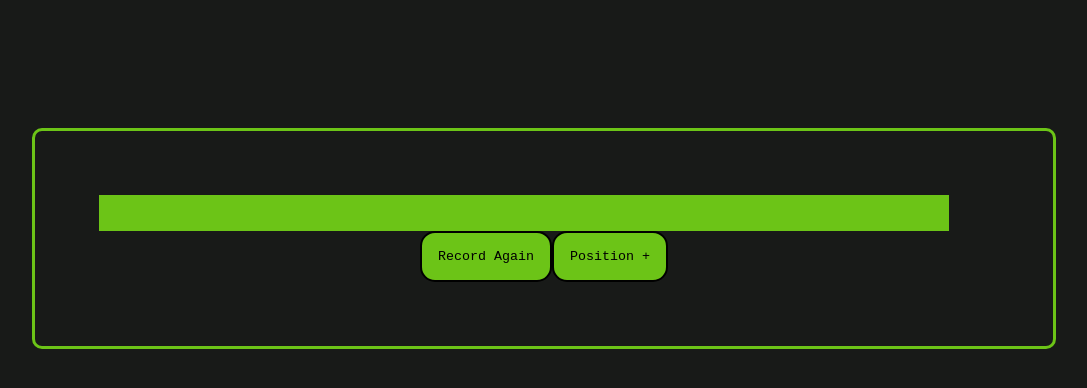
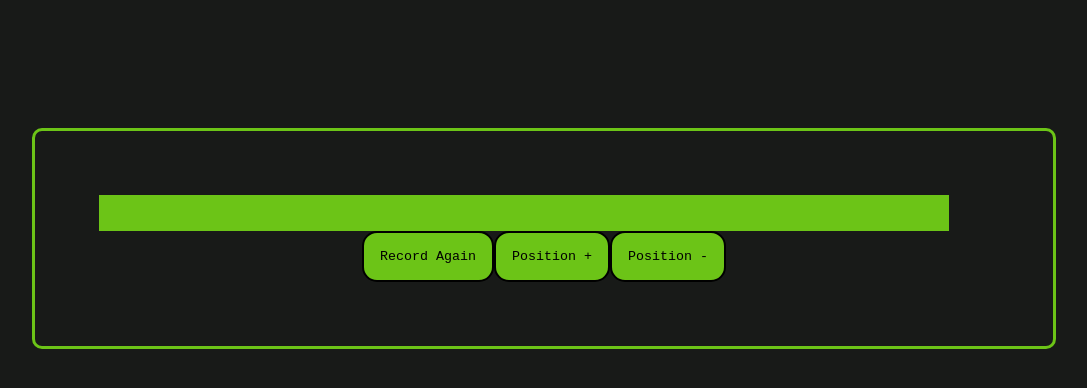
Before and after one commit to SeanLaTour/nesh, a React (Create React App) app: page /tab in a window 1280 px wide. Shown: the top 388 px of the page, without its empty margins (96-1183 px from the left). Built offline with nearby package versions, Linux system fonts and the light colour scheme.

Commit message:
position buttons now move up and down

```diff
--- a/src/Tab.js
+++ b/src/Tab.js
@@ -362,11 +362,19 @@ function Tab({ noteArray }) {
     }
   };
 
-  const handleButtonPosition = () => {
+  const handleButtonPositionUp = () => {
     if (position < 5) {
       setPosition(position + 1);
     } else {
       setPosition(0);
+    }
+  };
+
+  const handleButtonPositionDown = () => {
+    if (position > 0) {
+      setPosition(position - 1);
+    } else {
+      setPosition(4);
     }
   };
 
@@ -520,9 +528,21 @@ function Tab({ noteArray }) {
           borderStyle: "solid",
           backgroundColor: "#6CC417",
         }}
-        onClick={handleButtonPosition}
+        onClick={handleButtonPositionUp}
       >
         Position +
+      </button>
+      <button
+        style={{
+          borderStyle: "solid",
+          padding: "1rem",
+          borderRadius: "15px",
+          borderStyle: "solid",
+          backgroundColor: "#6CC417",
+        }}
+        onClick={handleButtonPositionDown}
+      >
+        Position -
       </button>
     </div>
   );
```
